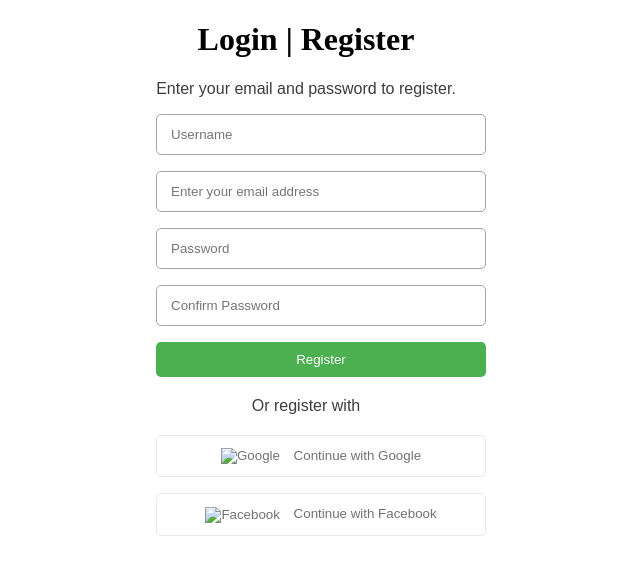
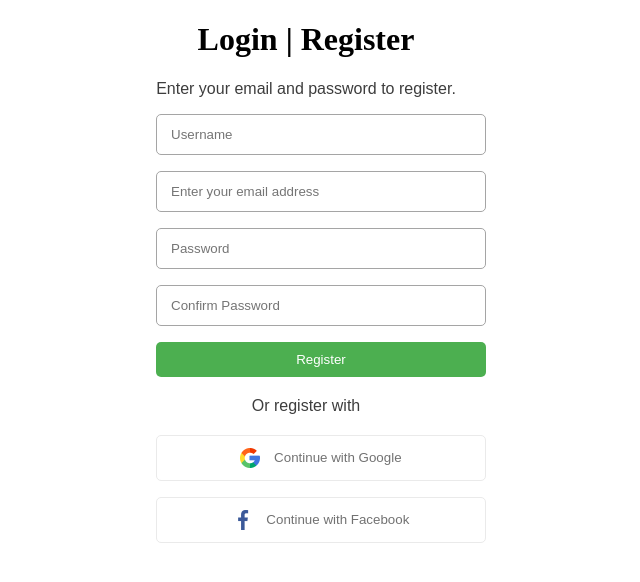
Before and after one commit to YuliaKV/Lesson-3-homework, a plain HTML site: page index.html in a window 1280 px wide. Shown: the whole page, without its empty margins (334-974 px from the left). Drawn offline with Linux system fonts and the light colour scheme.

Commit message:
update imgs

```diff
--- a/index.html
+++ b/index.html
@@ -95,11 +95,11 @@
     </div>
     <div class="social-buttons">
         <button class="social-button">
-            <img src="./Lesson-3-greenshop/images-logo/google-logo.png" alt="Google">
+            <img src="./images-logo/google-logo.png" alt="Google">
             Continue with Google
         </button>
         <button class="social-button">
-            <img src="./Lesson-3-greenshop/images-logo/fb-logo.png" alt="Facebook">
+            <img src="./images-logo/fb-logo.png" alt="Facebook">
             Continue with Facebook
         </button>
     </div>
```
